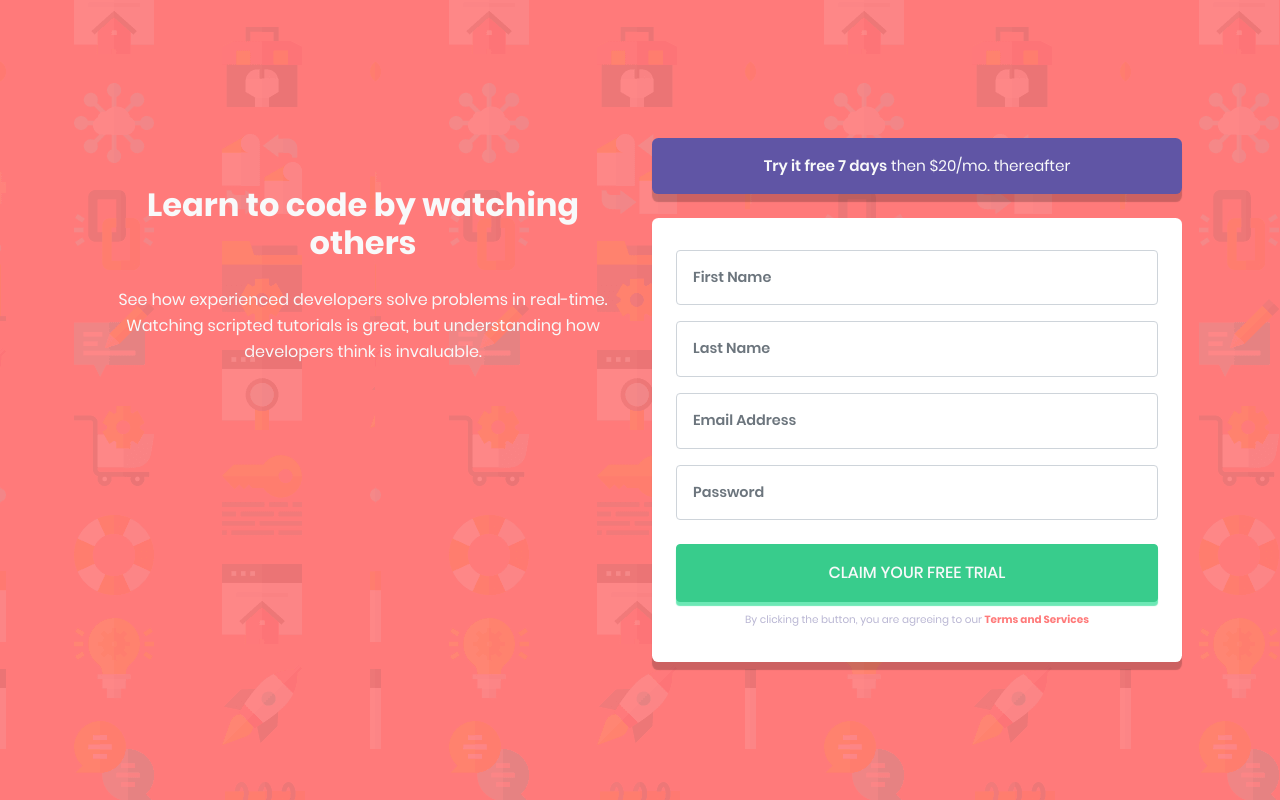
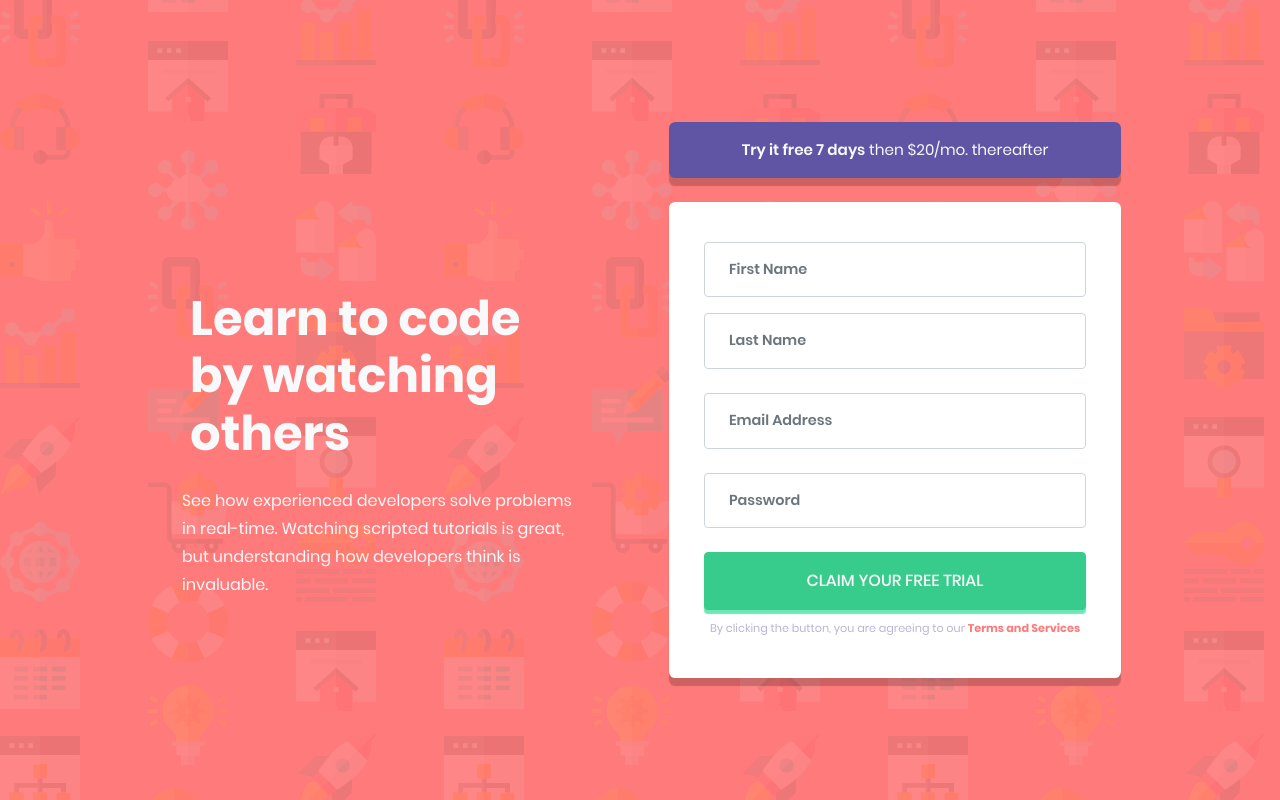
Before and after one commit to toshihikotani/intro-component-with-signup-form-master, a plain HTML site: page index.html in a window 1280 px wide. Drawn offline with Linux system fonts and the light colour scheme.

Commit message:
"Complete the SASS styling for desktop version."

```diff
--- a/index.html
+++ b/index.html
@@ -16,14 +16,14 @@
   </head>
   <body>
     <main class="container">
-      <div class="row mx-1 my-5">
+      <div class="row mx-sm-1 mx-lg-5 my-5">
         <!--FIRST FLEX CONTENT-->
         <section class="component-details-section col-sm-12 col-lg-6 my-5">
-          <h2 class="component-details-header text-light text-center mx-2 mb-4">
+          <h2 class="component-details-header text-light mx-sm-2 mx-lg-5 mb-sm-4">
             Learn to code by watching others
           </h2>
 
-          <p class="component-details-paragraph text-light text-center">
+          <p class="component-details-paragraph text-light  mx-lg-3 px-lg-4">
             See how experienced developers solve problems in real-time. Watching
             scripted tutorials is great, but understanding how developers think
             is invaluable.
@@ -33,9 +33,7 @@
         <!--SECOND FLEX CONTENT-->
         <div class="component-form-section col-sm-12 col-lg-6">
           <!--COMPONENT FORM PARAGRAPH-->
-          <div
-            class="component-form-paragraph-box w-100 mx-auto mb-4 bg-primary"
-          >
+          <div class="component-form-paragraph-box mx-auto mb-4 bg-primary">
             <p class="component-form-paragraph py-3 text-light text-center">
               <span class="component-form-paragraph-highlight"
                 >Try it free 7 days</span
@@ -45,38 +43,23 @@
           </div>
 
           <!--COMPONENT FORM REGISTER-->
-          <div class="component-form-register px-4 py-3 bg-white">
-            <div class="mt-3 mb-3">
-              <input
-                type="text"
-                class="form-control px-3 py-3"
-                placeholder="First Name"
-              />
+          <div class="component-form-register mx-auto
+                      px-sm-4 px-lg-3 py-sm-3 py-lg-4 bg-white">
+            <div class="mt-sm-3 mb-3">
+              <input type="text" class="form-control px-sm-3 px-lg-4 py-sm-3 mx-auto" placeholder="First Name"/>
             </div>
-            <div class="mb-3">
-              <input
-                type="text"
-                class="form-control px-3 py-3"
-                placeholder="Last Name"
-              />
+            <div class="mb-3 mb-lg-4">
+              <input type="text" class="form-control px-sm-3 px-lg-4 py-sm-3 mx-auto" placeholder="Last Name"/>
             </div>
-            <div class="mb-3">
-              <input
-                type="email"
-                class="form-control px-3 py-3"
-                placeholder="Email Address"
-              />
+            <div class="mb-3 mb-lg-4">
+              <input type="email" class="form-control px-sm-3 px-lg-4 py-sm-3 mx-auto" placeholder="Email Address"/>
             </div>
-            <div class="mb-4">
-              <input
-                type="password"
-                class="form-control px-3 py-3"
-                placeholder="Password"
-              />
+            <div class="mb-3 mb-lg-4">
+              <input type="password" class="form-control px-sm-3 px-lg-4 py-sm-3 mx-auto" placeholder="Password" />
             </div>
 
-            <div class="d-grid mb-2">
-              <button type="button" class="btn btn-success py-3">
+            <div class="d-grid mb-sm-2">
+              <button type="button" class="btn btn-success py-3 mx-auto">
                 <span class="text-light">Claim your free trial</span>
               </button>
             </div>
--- a/sass/styles.scss
+++ b/sass/styles.scss
@@ -44,11 +44,13 @@ body {
     // HEADER
     .component-details-header {
       font-family: "Poppins-Bold";
+      text-align: center;
     }
 
     // PARAGRAPH
     .component-details-paragraph {
       font-family: "Poppins-Regular";
+      text-align: center;
       line-height: 1.65rem;
     }
   }
@@ -57,6 +59,7 @@ body {
   .component-form-section {
     // PARAGRAPH
     .component-form-paragraph-box {
+      width: 100%;
       border-radius: 0.4rem;
       box-shadow: 0px 8px 1px rgba(0, 0, 0, 0.2);
 
@@ -107,3 +110,56 @@ body {
     }
   }
 }
+
+// LARGE DESKTOP
+@media only screen and (min-width: 1200px) {
+  body {
+    background: $red url("../images/bg-intro-desktop.png");
+  }
+
+  // MAIN
+  .container {
+    // COMPONENT DETAILS SECTION
+    .component-details-section {
+      // HEADER
+      .component-details-header {
+        font-size: 3rem;
+        text-align: start;
+        margin-top: 7.5rem;
+      }
+
+      // PARAGRAPH
+      .component-details-paragraph {
+        font-size: 1rem;
+        text-align: start;
+        line-height: 1.75rem;
+      }
+    }
+
+    // COMPONENT FORM SECTION
+    .component-form-section {
+      // PARAGRAPH
+      .component-form-paragraph-box {
+        width: 93%;
+      }
+
+      // REGISTER FORM
+      .component-form-register {
+        width: 93%;
+
+        // INPUT FIELD
+        input {
+          width: 91%;
+        }
+
+        button {
+          width: 91%;
+        }
+
+        .term-and-conditions-paragraph {
+          font-size: 0.7rem;
+        }
+      }
+    }
+  }
+}
```
Also changed, not shown: css/styles.css, 1 other file.
